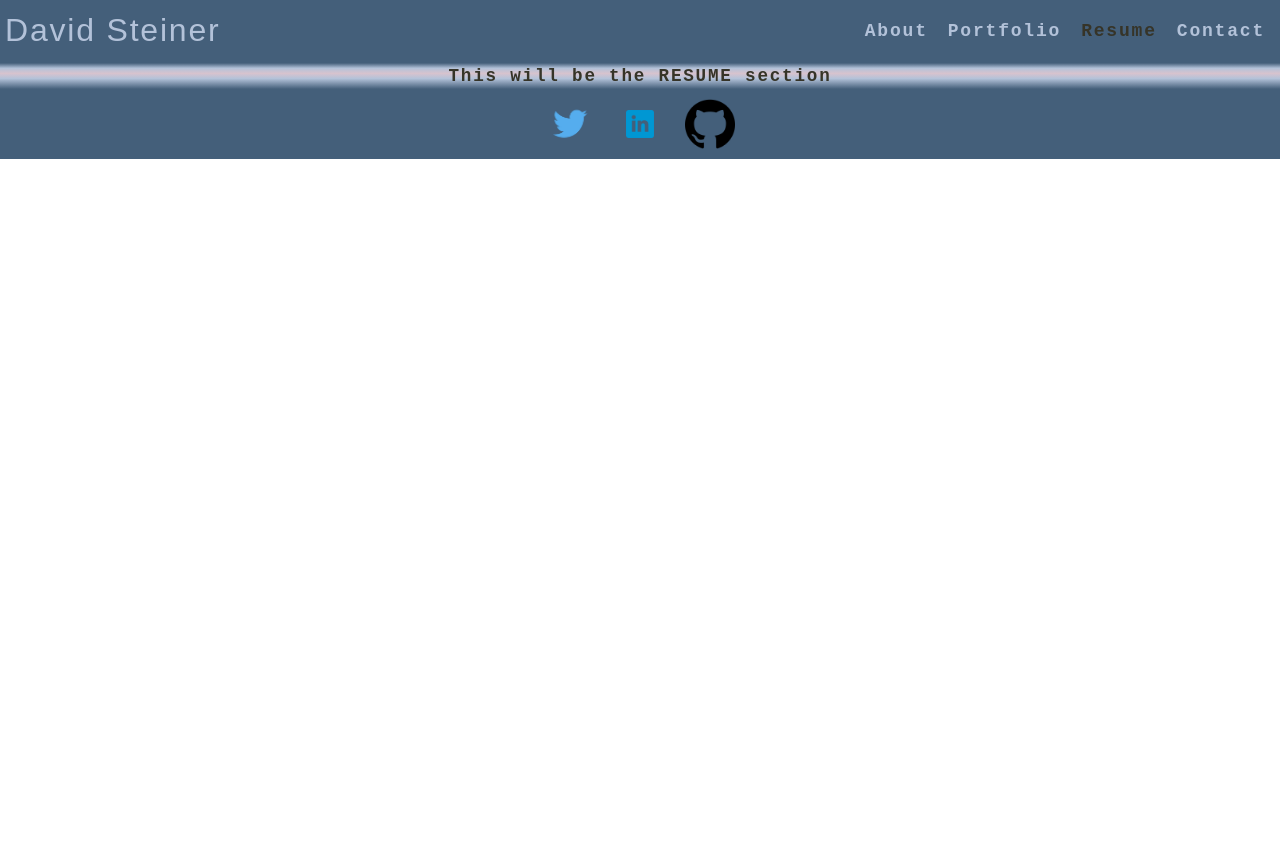
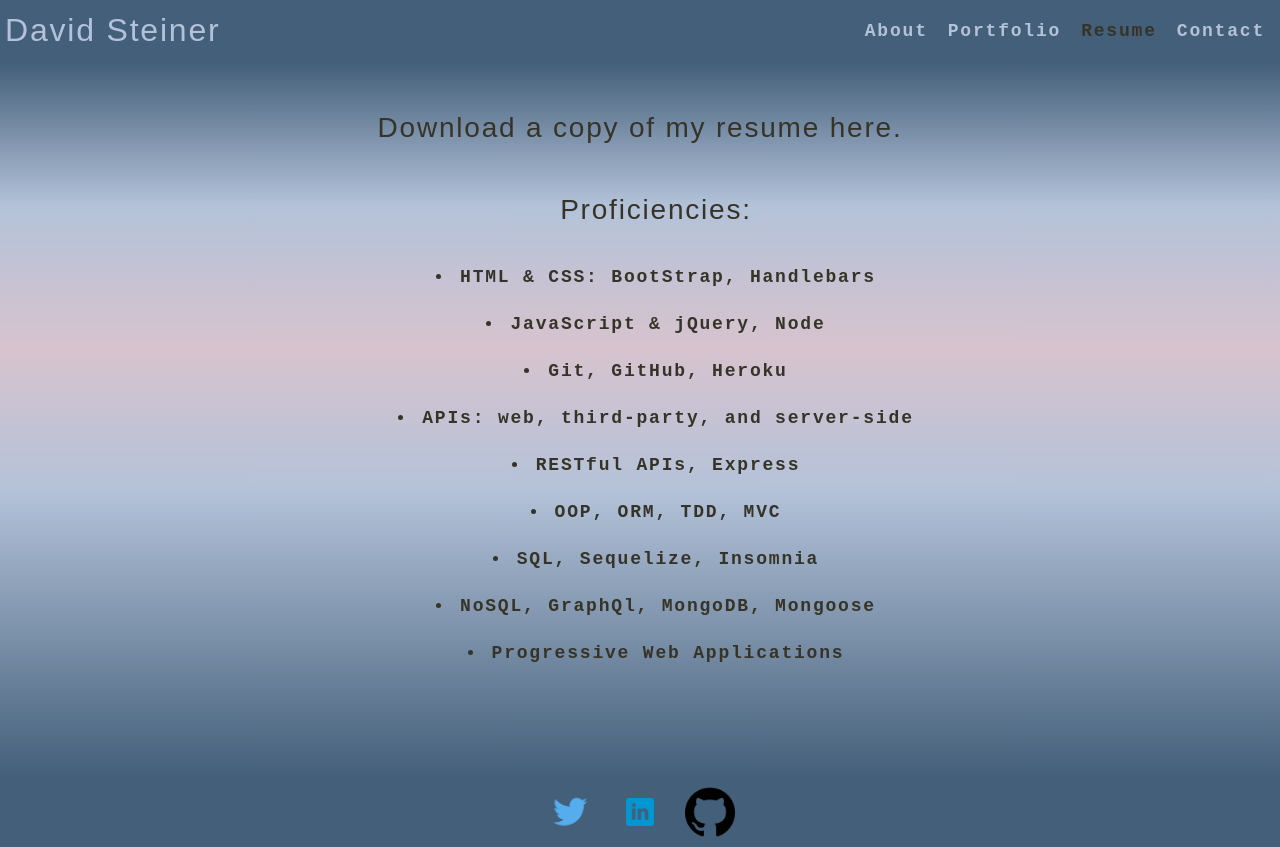
Before and after one commit to spaghettimedic/DS-Portfolio, a React (Create React App) app: page / in a window 1280 px wide. Both pictures are taken after a click on the element "Resume". Before the commit the page ends 800 px from the top, so only its background shows below. Built offline with nearby package versions, Linux system fonts and the light colour scheme.

Commit message:
made downloadable link to resume and a list of proficiencies

```diff
--- a/src/components/Resume/index.js
+++ b/src/components/Resume/index.js
@@ -3,7 +3,24 @@ import React from 'react';
 function Resume() {
   return(
     <section>
-      <p>This will be the RESUME section</p>
+      <br/>
+      <h3><a href="../../assets/Resume.pdf" download>Download a copy of my resume here.</a></h3>
+      <br/>
+      <article>
+        <ul>
+          <h3>Proficiencies:</h3>
+          <br/>
+          <li>HTML & CSS: BootStrap, Handlebars</li>
+          <li>JavaScript & jQuery, Node</li>
+          <li>Git, GitHub, Heroku</li>
+          <li>APIs: web, third-party, and server-side</li>
+          <li>RESTful APIs, Express</li>
+          <li>OOP, ORM, TDD, MVC</li>
+          <li>SQL, Sequelize, Insomnia</li>
+          <li>NoSQL, GraphQl, MongoDB, Mongoose</li>
+          <li>Progressive Web Applications</li>
+        </ul>
+      </article>
     </section>
   );
 };
--- a/src/index.css
+++ b/src/index.css
@@ -224,6 +224,11 @@ li {
   margin: 0 10px;
 }
 
+article ul li {
+  list-style:inside;
+  padding: 10px 0;
+}
+
 nav a:hover {
   text-decoration: none;
   color: var(--secondary);
```
Also changed, not shown: 1 other file (tests, documents, lock files or other folders).
